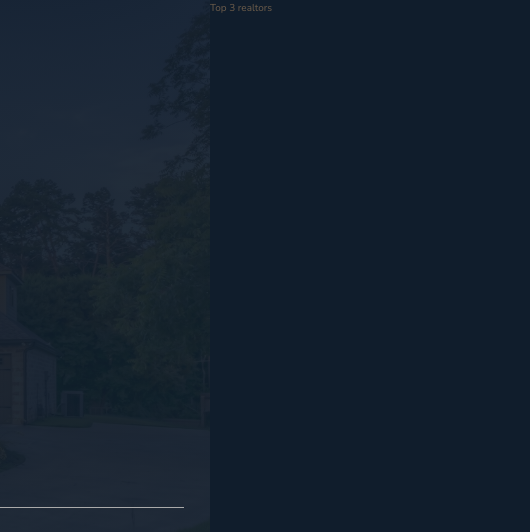
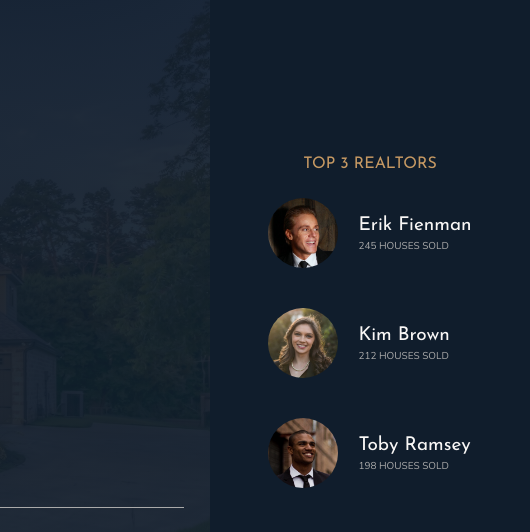
Before and after one commit to PrabeenSoreng/nexter-project, a website: page index.html in a window 1280 px wide. Shown: the top 532 px of the page, 750-1280 px from the left. Drawn offline with nearby package versions, Linux system fonts and the light colour scheme.

Commit message:
Realtors section added

```diff
--- a/index.html
+++ b/index.html
@@ -32,7 +32,24 @@
         </div>
     </header>
     <div class="realtors">
-        Top 3 realtors
+        <h3 class="heading-3">Top 3 realtors</h3>
+        <div class="realtors__list">
+            <img src="img/realtor-1.jpeg" alt="Realtor 1" class="realtors__img">
+            <div class="realtors__details">
+                <h4 class="heading-4 heading-4--light">Erik Fienman</h4>
+                <p class="realtors__sold">245 Houses Sold</p>
+            </div>
+            <img src="img/realtor-2.jpeg" alt="Realtor 2" class="realtors__img">
+            <div class="realtors__details">
+                <h4 class="heading-4 heading-4--light">Kim Brown</h4>
+                <p class="realtors__sold">212 Houses Sold</p>
+            </div>
+            <img src="img/realtor-3.jpeg" alt="Realtor 3" class="realtors__img">
+            <div class="realtors__details">
+                <h4 class="heading-4 heading-4--light">Toby Ramsey</h4>
+                <p class="realtors__sold">198 Houses Sold</p>
+            </div>
+        </div>
     </div>
     <section class="features">
         <div class="feature">
--- a/sass/_realtors.scss
+++ b/sass/_realtors.scss
@@ -1,4 +1,27 @@
 .realtors {
     background: $color-secondary;
     grid-column: col-start 7/ full-end;
+    padding: 3rem;
+    display: grid;
+    align-content: center;
+    justify-content: center;
+    justify-items: center;
+    grid-row-gap: 2rem;
+    &__list {
+        display: grid;
+        grid-template-columns: min-content max-content;
+        grid-column-gap: 2rem;
+        grid-row-gap: 5vh;
+        align-items: center;
+    }
+    &__img {
+        width: 7rem;
+        border-radius: 50%;
+        display: block;
+    }
+    &__sold {
+        text-transform: uppercase;
+        color: $color-grey-light-2;
+        margin-top: -3px;
+    }
 }
```
Also changed, not shown: css/style.css.
